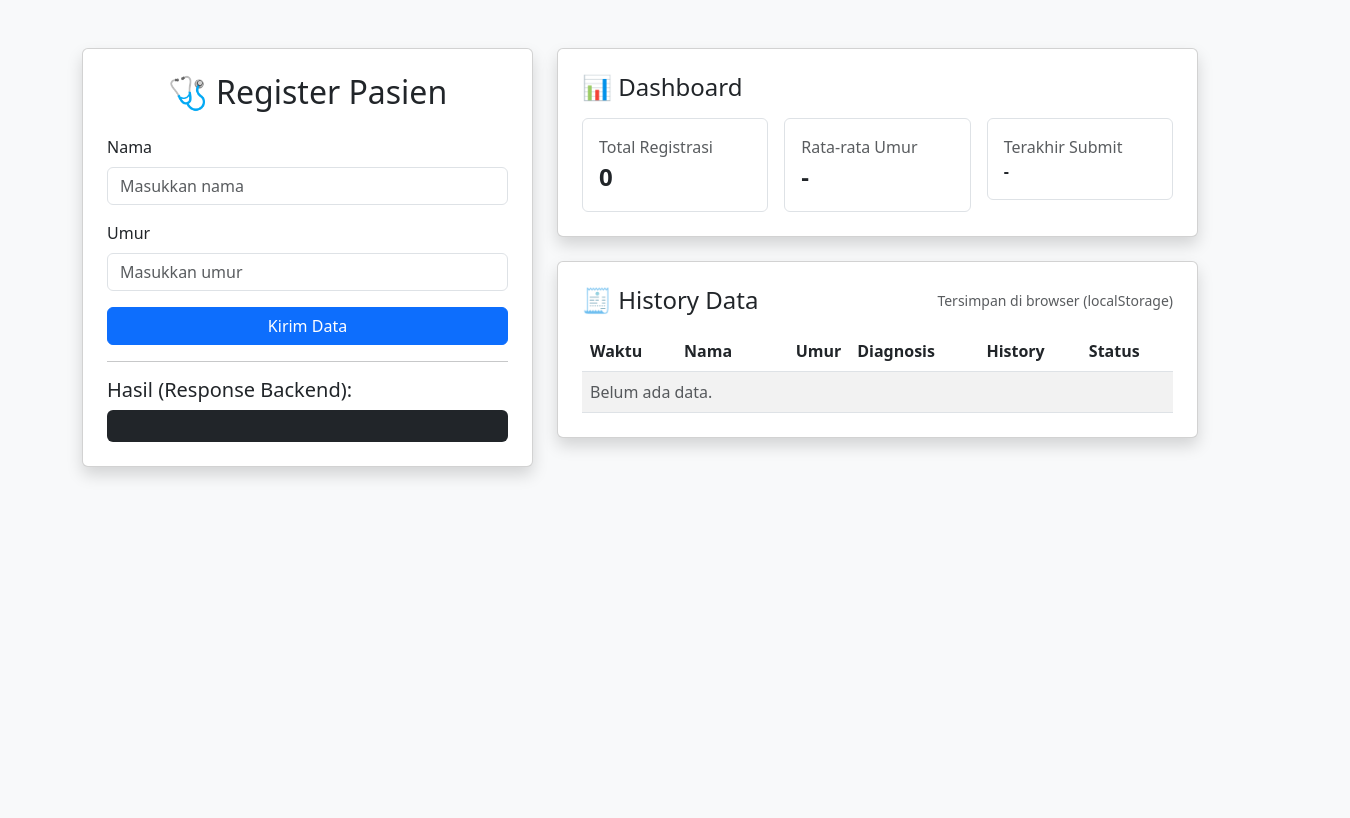
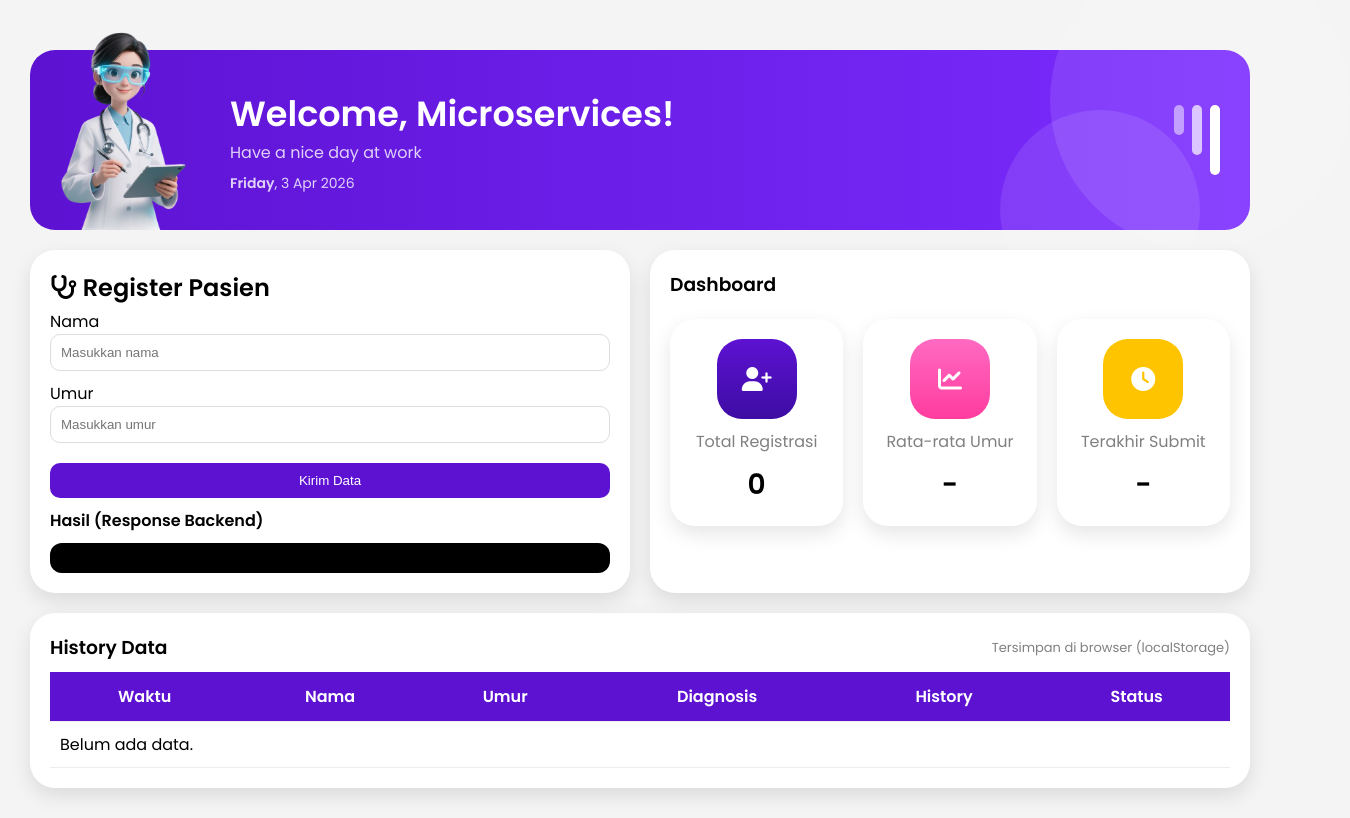
Before and after one commit to yunans324/microservices-project, a plain HTML site: page frontend/index.html in a window 1280 px wide. Shown: the whole page, 1350 px wide, since content can reach past the window. Drawn offline with nearby package versions, Linux system fonts and the light colour scheme.

Commit message:
styling fe

```diff
--- a/frontend/index.html
+++ b/frontend/index.html
@@ -4,71 +4,98 @@
 <meta charset="UTF-8">
 <title>Medical App</title>
 
-  <!-- Bootstrap biar bagus -->
-  <link href="https://cdn.jsdelivr.net/npm/bootstrap@5.3.0/dist/css/bootstrap.min.css" rel="stylesheet">
+<!-- Font -->
+<link href="https://fonts.googleapis.com/css2?family=Poppins:wght@300;400;600&display=swap" rel="stylesheet">
 
+<!-- Font Awesome -->
+<link rel="stylesheet" href="https://cdnjs.cloudflare.com/ajax/libs/font-awesome/6.5.0/css/all.min.css">
+
+<link rel="stylesheet" href="style.css">
 </head>
-<body class="bg-light">
 
-<div class="container mt-5">
-  <div class="row g-4">
-    <div class="col-12 col-lg-5">
-      <div class="card shadow p-4 h-100">
-        <h2 class="text-center mb-4">🩺 Register Pasien</h2>
+<body>
 
-        <div class="mb-3">
-          <label class="form-label">Nama</label>
-          <input type="text" id="name" class="form-control" placeholder="Masukkan nama">
+<div class="container">
+    <!-- MAIN -->
+    <div class="main">
+        <!-- BANNER -->
+        <div class="banner">
+            <img src="doctor.png" class="doctor">
+
+            <div class="banner-text">
+                <h2>Welcome, <b>Microservices!</b></h2>
+                <p>Have a nice day at work</p>
+                    <p class="banner-date">
+                      <span id="day"></span>, <span id="date"></span>
+                  </p>
             </div>
-
-        <div class="mb-3">
-          <label class="form-label">Umur</label>
-          <input type="number" id="age" class="form-control" placeholder="Masukkan umur">
-        </div>
-
-        <button class="btn btn-primary w-100" onclick="kirimData()">Kirim Data</button>
-
-        <hr>
-
-        <h5 class="mb-2">Hasil (Response Backend):</h5>
-        <pre id="result" class="bg-dark text-white p-3 rounded mb-0"></pre>
+            <div class="bars">
+                <span></span>
+                <span></span>
+                <span></span>
             </div>
         </div>
 
-    <div class="col-12 col-lg-7">
-      <div class="card shadow p-4 mb-4">
-        <h4 class="mb-3">📊 Dashboard</h4>
-        <div class="row g-3">
-          <div class="col-12 col-md-4">
-            <div class="border rounded p-3 bg-white">
-              <div class="text-muted">Total Registrasi</div>
-              <div class="fs-4 fw-semibold" id="statTotal">0</div>
+        <!-- CONTENT -->
+        <div class="grid">
+
+            <!-- FORM -->
+            <div class="card">
+                <h2><i class="fa fa-stethoscope" style="margin-bottom: 10px;"></i> Register Pasien</h2>
+
+                <label>Nama</label>
+                <input type="text" id="name" placeholder="Masukkan nama">
+
+                <label>Umur</label>
+                <input type="number" id="age" placeholder="Masukkan umur">
+
+                <button onclick="kirimData()">Kirim Data</button>
+
+                <h4>Hasil (Response Backend)</h4>
+                <pre id="result" class="result-box"></pre>
             </div>
+
+            <!-- DASHBOARD -->
+            <div class="card dashboard-card">
+                <h3>Dashboard</h3>
+                  <div class="cards">
+                      <!-- TOTAL -->
+                      <div class="mini-card">
+                          <div class="icon purple-bg">
+                              <i class="fa-solid fa-user-plus"></i>
                           </div>
-          <div class="col-12 col-md-4">
-            <div class="border rounded p-3 bg-white">
-              <div class="text-muted">Rata-rata Umur</div>
-              <div class="fs-4 fw-semibold" id="statAvgAge">-</div>
+                          <p>Total Registrasi</p>
+                          <h3 id="statTotal">0</h3>
                       </div>
+
+                      <!-- RATA-RATA -->
+                      <div class="mini-card">
+                          <div class="icon pink-bg">
+                              <i class="fa-solid fa-chart-line"></i>
                           </div>
-          <div class="col-12 col-md-4">
-            <div class="border rounded p-3 bg-white">
-              <div class="text-muted">Terakhir Submit</div>
-              <div class="fw-semibold" id="statLast">-</div>
+                          <p>Rata-rata Umur</p>
+                          <h3 id="statAvgAge">-</h3>
                       </div>
+
+                      <!-- TERAKHIR -->
+                      <div class="mini-card">
+                          <div class="icon yellow-bg">
+                              <i class="fa-solid fa-clock"></i>
+                          </div>
+                          <p>Terakhir Submit</p>
+                          <h3 id="statLast">-</h3>
                       </div>
                   </div>
             </div>
 
-      <div class="card shadow p-4">
-        <div class="d-flex align-items-center justify-content-between mb-3">
-          <h4 class="mb-0">🧾 History Data</h4>
-          <small class="text-muted">Tersimpan di browser (localStorage)</small>
+            <!-- HISTORY -->
+            <div class="card full">
+                <div class="history-header">
+                    <h3>History Data</h3>
+                    <small>Tersimpan di browser (localStorage)</small>
                 </div>
-
-        <div class="table-responsive">
-          <table class="table table-striped align-middle mb-0">
-            <thead>
+                <table>
+                    <thead class="table-header">
                         <tr>
                           <th>Waktu</th>
                           <th>Nama</th>
@@ -85,139 +112,14 @@
                     </tbody>
                 </table>
             </div>
+
+        </div>
+
     </div>
 </div>
     </div>
 </div>
 
-<script>
-const STORAGE_KEY = "medicalAppHistory";
-
-function loadHistory() {
-  try {
-    const raw = localStorage.getItem(STORAGE_KEY);
-    const parsed = raw ? JSON.parse(raw) : [];
-    return Array.isArray(parsed) ? parsed : [];
-  } catch {
-    return [];
-  }
-}
-
-function saveHistory(history) {
-  localStorage.setItem(STORAGE_KEY, JSON.stringify(history));
-}
-
-function formatDateTime(iso) {
-  try {
-    const d = new Date(iso);
-    return d.toLocaleString();
-  } catch {
-    return iso;
-  }
-}
-
-function renderDashboard() {
-  const history = loadHistory();
-
-  // Stats
-  const total = history.length;
-  const avgAge = total
-    ? Math.round((history.reduce((sum, item) => sum + (Number(item.age) || 0), 0) / total) * 10) / 10
-    : null;
-  const last = total ? formatDateTime(history[0].timestamp) : "-";
-
-  document.getElementById("statTotal").innerText = String(total);
-  document.getElementById("statAvgAge").innerText = avgAge === null ? "-" : String(avgAge);
-  document.getElementById("statLast").innerText = last;
-
-  // History table
-  const tbody = document.getElementById("historyBody");
-  if (!total) {
-    tbody.innerHTML = `
-      <tr>
-        <td colspan="6" class="text-muted">Belum ada data.</td>
-      </tr>
-    `;
-    return;
-  }
-
-  tbody.innerHTML = history
-    .map((item) => {
-      const statusBadge = item.status === "success"
-        ? '<span class="badge text-bg-success">success</span>'
-        : '<span class="badge text-bg-danger">error</span>';
-
-      const diagnosis = item.grpc_data && item.grpc_data.diagnosis ? item.grpc_data.diagnosis : "-";
-      const grpcHistory = item.grpc_data && item.grpc_data.history ? item.grpc_data.history : "-";
-
-      return `
-        <tr>
-          <td>${formatDateTime(item.timestamp)}</td>
-          <td>${String(item.name ?? "-")}</td>
-          <td class="text-end">${Number.isFinite(Number(item.age)) ? Number(item.age) : "-"}</td>
-          <td>${String(diagnosis)}</td>
-          <td>${String(grpcHistory)}</td>
-          <td>${statusBadge}</td>
-        </tr>
-      `;
-    })
-    .join("");
-}
-
-async function kirimData() {
-  const name = document.getElementById("name").value;
-  const age = document.getElementById("age").value;
-
-  const payload = {
-    name: name,
-    age: parseInt(age)
-  };
-
-  try {
-    const response = await fetch("http://localhost:3000/register", {
-      method: "POST",
-      headers: {
-        "Content-Type": "application/json"
-      },
-      body: JSON.stringify(payload)
-    });
-
-    const data = await response.json();
-
-    document.getElementById("result").innerText =
-      JSON.stringify(data, null, 2);
-
-    const history = loadHistory();
-    history.unshift({
-      timestamp: new Date().toISOString(),
-      name: payload.name,
-      age: payload.age,
-      status: data && data.status ? data.status : "success",
-      grpc_data: data && data.grpc_data ? data.grpc_data : null,
-    });
-    saveHistory(history.slice(0, 50));
-    renderDashboard();
-
-  } catch (error) {
-    document.getElementById("result").innerText =
-      "Error: " + error;
-
-    const history = loadHistory();
-    history.unshift({
-      timestamp: new Date().toISOString(),
-      name: payload.name,
-      age: payload.age,
-      status: "error",
-      grpc_data: null,
-      error: String(error)
-    });
-    saveHistory(history.slice(0, 50));
-    renderDashboard();
-  }
-}
-
-renderDashboard();
-</script>
-
+<script src="script.js"></script>
 </body>
 </html>
--- /dev/null
+++ b/frontend/script.js
@@ -0,0 +1,12 @@
+function updateDate() {
+    const now = new Date();
+
+    const days = ["Sunday","Monday","Tuesday","Wednesday","Thursday","Friday","Saturday"];
+    const months = ["Jan","Feb","Mar","Apr","May","Jun","Jul","Aug","Sep","Oct","Nov","Dec"];
+
+    document.getElementById("day").innerText = days[now.getDay()];
+    document.getElementById("date").innerText =
+        `${now.getDate()} ${months[now.getMonth()]} ${now.getFullYear()}`;
+}
+
+updateDate();
--- /dev/null
+++ b/frontend/style.css
@@ -0,0 +1,325 @@
+* {
+    margin: 0;
+    padding: 0;
+    box-sizing: border-box;
+}
+
+body {
+    font-family: 'Poppins', sans-serif;
+    background: #f4f4f4;
+}
+
+.container {
+    display: flex;
+}
+
+/* SIDEBAR */
+.sidebar {
+    width: 90px;
+    height: 100vh;
+    background: linear-gradient(180deg, #5D12D2, #3d0ca3);
+    border-radius: 0 25px 25px 0;
+    display: flex;
+    flex-direction: column;
+    align-items: center;
+    padding: 20px;
+}
+
+.profile {
+    width: 50px;
+    height: 50px;
+    background: #ccc;
+    border-radius: 50%;
+    margin-bottom: 30px;
+}
+
+.menu {
+    display: flex;
+    flex-direction: column;
+    gap: 20px;
+}
+
+.menu-item {
+    color: white;
+    padding: 12px;
+    border-radius: 12px;
+    cursor: pointer;
+}
+
+.menu-item.active,
+.menu-item:hover {
+    background: rgba(255,255,255,0.2);
+}
+
+.logout {
+    margin-top: auto;
+    color: white;
+}
+
+/* MAIN */
+.main {
+    flex: 1;
+    padding: 30px;
+}
+
+/* HEADER */
+.header {
+    display: flex;
+    justify-content: space-between;
+    align-items: center;
+}
+
+.purple {
+    color: #5D12D2;
+}
+
+/* BANNER */
+.banner {
+    margin-top: 20px;
+    background: linear-gradient(90deg, #5D12D2, #7b2cff);
+    border-radius: 25px;
+    height: 180px;
+    position: relative;
+    display: flex;
+    align-items: center;
+    padding-left: 200px;
+    color: white;
+}
+
+.banner::before {
+    content: "";
+    position: absolute;
+    width: 300px;
+    height: 300px;
+    background: rgba(255,255,255,0.1);
+    border-radius: 50%;
+    top: -100px;
+    right: -100px;
+}
+
+.banner::after {
+    content: "";
+    position: absolute;
+    width: 200px;
+    height: 200px;
+    background: rgba(255,255,255,0.1);
+    border-radius: 50%;
+    bottom: -80px;
+    right: 50px;
+}
+
+.doctor {
+    position: absolute;
+    left: 20px;
+    bottom: 0;
+    height: 200px;
+}
+
+.banner-text h2 {
+    font-size: 35px;
+}
+
+.banner-text p {
+    opacity: 0.8;
+}
+
+.banner-date {
+    margin-top: 8px;
+    font-size: 14px;
+    opacity: 0.8;
+    color: #ffffff;
+}
+.banner-date span:first-child {
+    color: #ffffff;
+    font-weight: 500;
+    font-weight: bold;
+}
+
+.bars {
+    position: absolute;
+    right: 30px;
+    display: flex;
+    gap: 8px;
+}
+
+.bars span {
+    width: 10px;
+    border-radius: 10px;
+    background: white;
+}
+
+.bars span:nth-child(1) { height: 30px; opacity: 0.5; }
+.bars span:nth-child(2) { height: 50px; opacity: 0.7; }
+.bars span:nth-child(3) { height: 70px; }
+
+.result-box {
+    background: #000000;
+    color: #FFFFFF;
+    padding: 15px;
+    border-radius: 12px;
+    margin-top: 10px;
+
+    font-size: 13px;
+    font-family: monospace;
+
+    max-height: 150px;
+    overflow-y: auto;
+
+    box-shadow: inset 0 0 5px rgba(0,0,0,0.3);
+}
+
+/* GRID */
+.grid {
+    display: grid;
+    grid-template-columns: 1fr 1fr;
+    gap: 20px;
+    margin-top: 20px;
+}
+
+/* CARDS */
+.cards {
+    display: grid;
+    grid-template-columns: repeat(3, 1fr);
+    gap: 20px;
+    margin-top: 20px;
+}
+
+.card {
+    background: #FFFFFF;
+    border-radius: 25px;
+    padding: 20px;
+    box-shadow: 0 8px 20px rgba(0,0,0,0.1);
+}
+
+.mini-card {
+    width: 100%;
+    background: #FFFFFF;
+    border-radius: 25px;
+    padding: 20px;
+    text-align: center;
+    box-shadow: 0 8px 20px rgba(0,0,0,0.1);
+    transition: 0.3s;
+}
+
+.mini-card:hover {
+    transform: translateY(-5px);
+}
+
+.mini-card p {
+    color: gray;
+    margin-top: 10px;
+}
+
+.mini-card h3 {
+    margin-top: 10px;
+    font-size: 28px;
+}
+
+/* ICON */
+.icon {
+    width: 80px;
+    height: 80px;
+    border-radius: 25px;
+    display: flex;
+    align-items: center;
+    justify-content: center;
+    margin: 0 auto 10px;
+    color: white;
+    font-size: 24px;
+}
+
+.purple-bg {
+    background: linear-gradient(180deg, #5D12D2, #3d0ca3);
+}
+
+.pink-bg {
+    background: linear-gradient(180deg, #FF6AC2, #ff3c9e);
+}
+
+.yellow-bg {
+    background: linear-gradient(180deg, #FFC400, #FFC400);
+}
+
+/* Tablet */
+@media (max-width: 992px) {
+    .cards {
+        grid-template-columns: repeat(3, 1fr);
+    }
+}
+
+/* Mobile */
+@media (max-width: 600px) {
+    .cards {
+        grid-template-columns: 1fr;
+    }
+}
+
+/*HISTORY*/
+.card.full {
+    grid-column: span 2;
+}
+
+.history-header {
+    display: flex;
+    justify-content: space-between;
+    align-items: center;
+}
+
+.history-header small {
+    color: gray;
+    font-size: 13px;
+}
+
+/* FORM */
+input {
+    width: 100%;
+    padding: 10px;
+    border-radius: 10px;
+    border: 1px solid #ddd;
+    margin-bottom: 10px;
+}
+
+button {
+    width: 100%;
+    background: #5D12D2;
+    color: white;
+    border: none;
+    padding: 10px;
+    border-radius: 10px;
+    margin-top: 10px;
+    margin-bottom: 10px;
+}
+
+/* STATS */
+.stats {
+    display: flex;
+    justify-content: space-between;
+}
+
+.stats div {
+    background: #f9f9f9;
+    padding: 10px;
+    border-radius: 10px;
+}
+
+/* TABLE */
+table {
+    width: 100%;
+    margin-top: 10px;
+    border-collapse: collapse;
+}
+
+.table-header {
+    background: #5D12D2;
+}
+
+.table-header th {
+    color: #FFFFFF;
+    font-weight: 600;
+    padding: 12px;
+}
+
+th, td {
+    padding: 10px;
+    border-bottom: 1px solid #eee;
+}
```
Also changed, not shown: frontend/doctor.png (added). Lines whose indentation alone changed are shown as unchanged.
